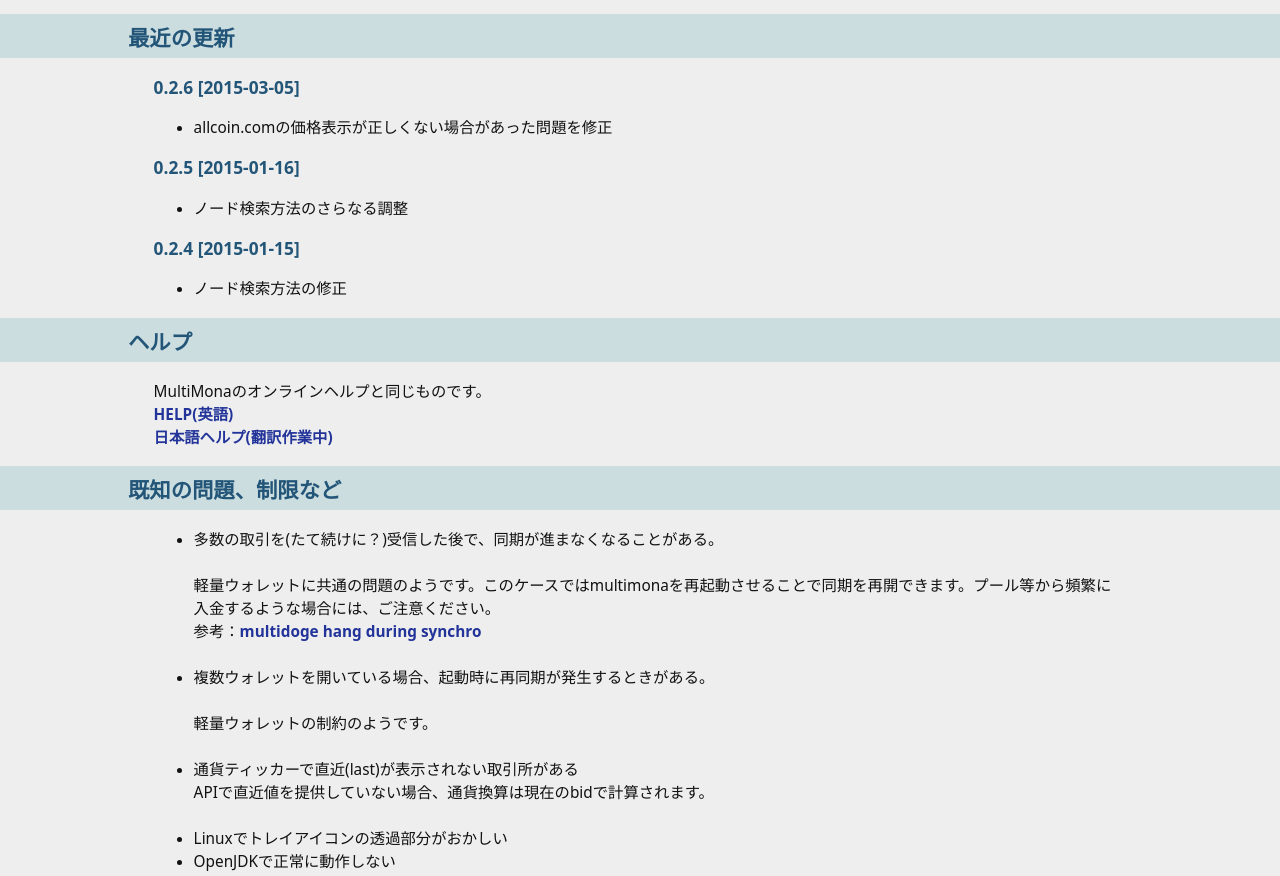
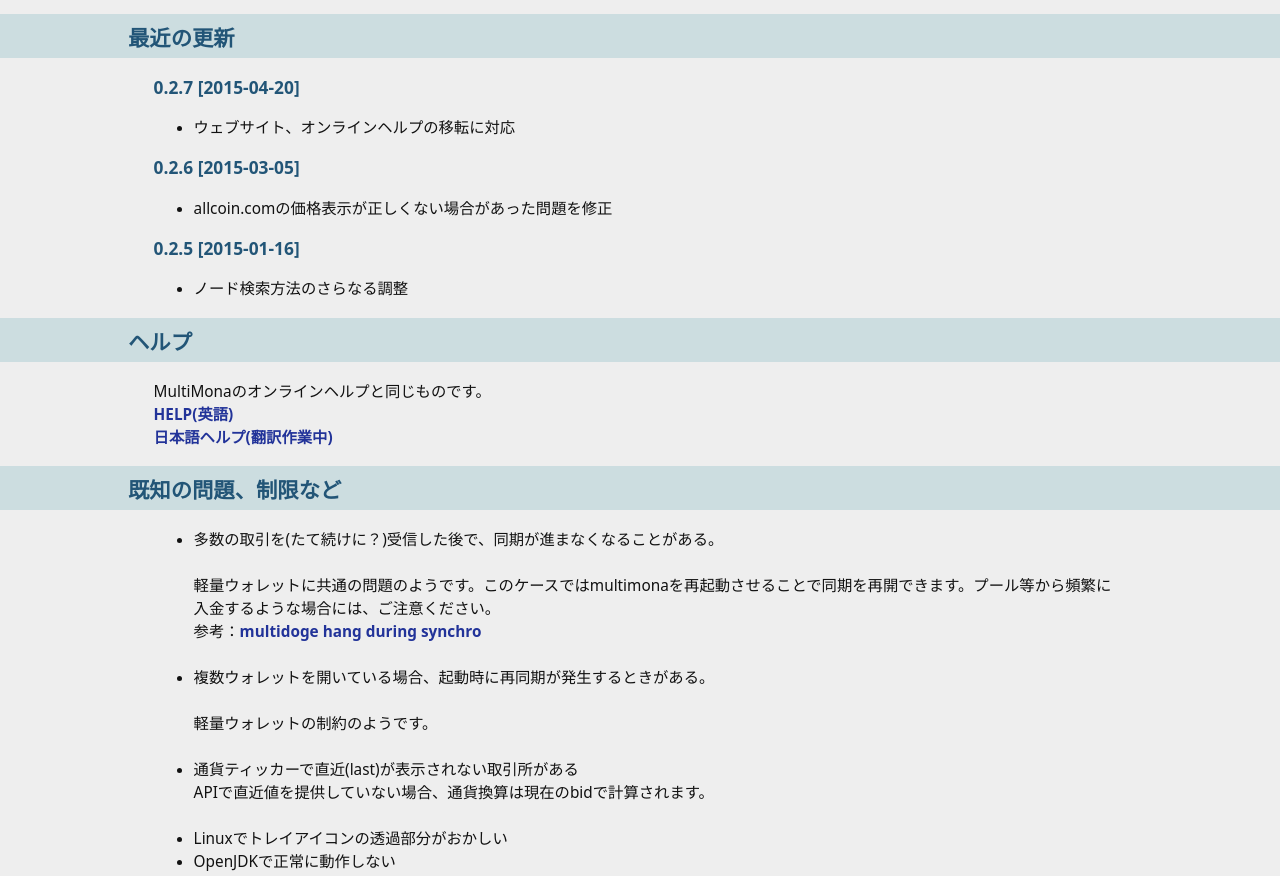
Before and after one commit to monapu/multimona-site, a plain HTML site: page index.html in a window 1280 px wide. Shown: the part 991-1867 px from the top of the page. Drawn offline with Linux system fonts and the light colour scheme; a script that the page names is missing.

Commit message:
変更点を追加

```diff
--- a/index.html
+++ b/index.html
@@ -65,6 +65,10 @@ CoinWidgetCom.go({
 </div>
 <h2>最近の更新</h2>
 <div class="para">
+<h3>0.2.7 [2015-04-20]</h3>
+<ul>
+<li>ウェブサイト、オンラインヘルプの移転に対応</li>
+</ul>
 
 <h3>0.2.6 [2015-03-05]</h3>
 <ul>
@@ -74,11 +78,6 @@ CoinWidgetCom.go({
 <h3>0.2.5 [2015-01-16]</h3>
 <ul>
 <li>ノード検索方法のさらなる調整</li>
-</ul>
-
-<h3>0.2.4 [2015-01-15]</h3>
-<ul>
-<li>ノード検索方法の修正</li>
 </ul>
 
 </div>
```
Also changed, not shown: index.en.html (+4 -5 lines).
